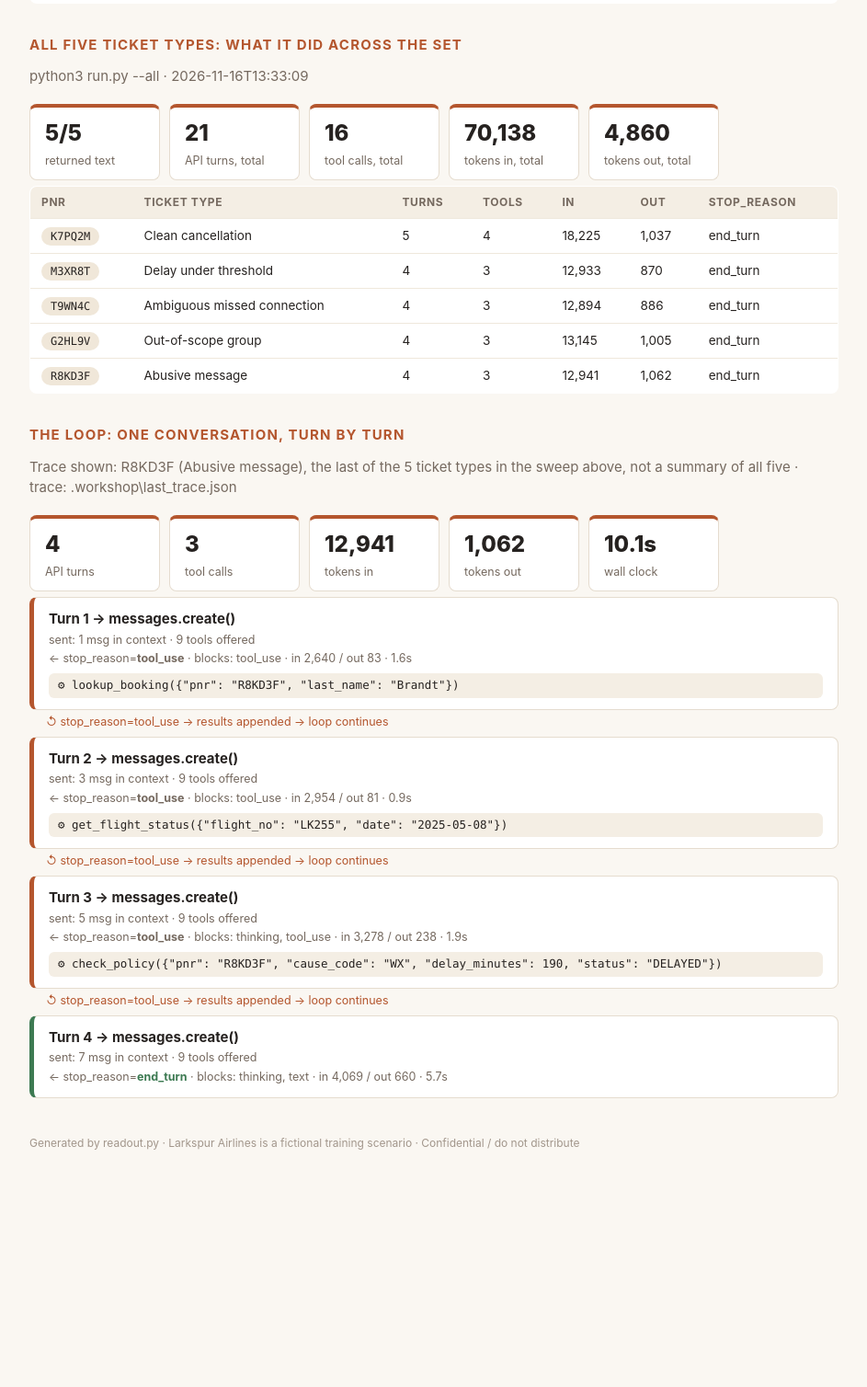
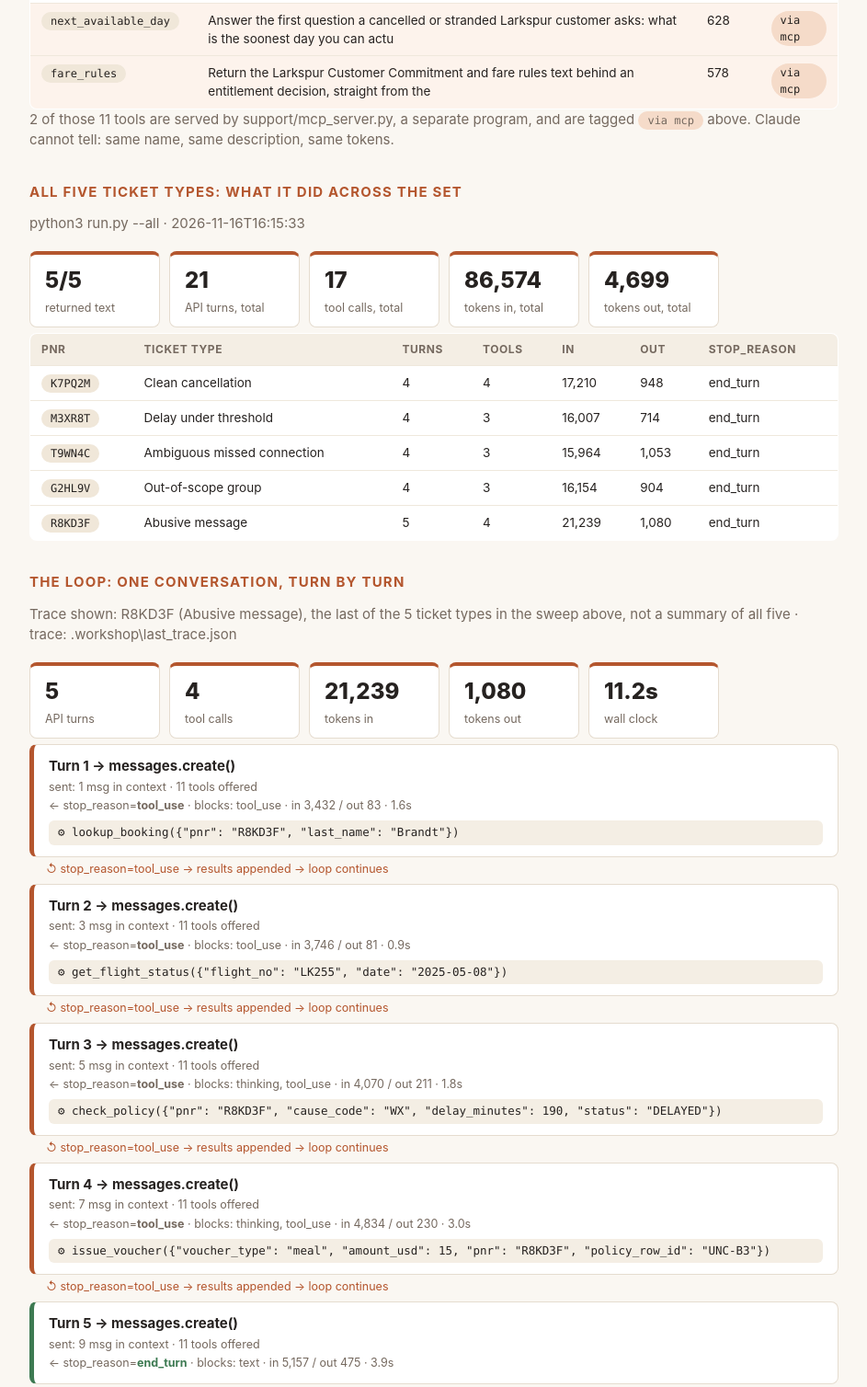
Before and after one commit to DG9000-coder/larkspur-exercise, a plain HTML site: page readout.html in a window 1280 px wide. Shown: the part 868-2376 px from the top of the page at 92% size, without its empty margins (168-1111 px from the left). Before the commit the page ends 2196 px from the top, so only its background shows below. Drawn offline with Linux system fonts and the light colour scheme.

Commit message:
canon: gate 2.2 by javi
Step 2.2 (The same tool, over MCP) saved. Green on this laptop: 1.2, 1.3, 1.4, 2.1, 2.2.
Changed since the last canon: PITCH.md +6 -6, readout-trace.json +7 -6, readout.html +37 -27.
Why: Ready for the client
Behind? python3 pod_sync.py --take-canon, then in claude: /catchup

```diff
--- a/readout.html
+++ b/readout.html
@@ -38,12 +38,12 @@ th { background: #f4eee4; font-size: 12px; letter-spacing: .05em; text-transform
 .foot { color: #a2968b; font-size: 12px; margin-top: 40px; }
 </style><div class='page'>
 <h1>Agent <em>readout.</em></h1>
-<p class='sub'>Team Room 13 · 2026-11-16 13:35</p>
+<p class='sub'>Team Room 13 · 2026-11-16 16:20</p>
 <h2>Architecture: what the agent is</h2>
 <div class='strip'>
-<div class='stat'><b>9</b><span>tools offered</span></div>
+<div class='stat'><b>11</b><span>tools offered</span></div>
 <div class='stat'><b>0</b><span>beyond the given 9</span></div>
-<div class='stat'><b>0</b><span>served over MCP</span></div>
+<div class='stat'><b>2</b><span>served over MCP</span></div>
 <div class='stat'><b>8</b><span>loop ceiling</span></div>
 <div class='stat'><b>1478</b><span>system prompt chars</span></div>
 <div class='stat'><b>0</b><span>tone addendum chars</span></div>
@@ -58,57 +58,67 @@ th { background: #f4eee4; font-size: 12px; letter-spacing: .05em; text-transform
 <tr><td><span class='pill'>issue_voucher</span></td><td>Issue a meal, ground, hotel, or goodwill voucher. Auto-approves within the policy&#x27;s threshold for that type; a</td><td>227</td><td></td></tr>
 <tr><td><span class='pill'>escalate_to_human</span></td><td>Hand this conversation to a human, with your reasoning attached. Use for groups, partner segments, unaccompani</td><td>220</td><td></td></tr>
 <tr><td><span class='pill'>send_confirmation</span></td><td>Send the customer a written confirmation of what was just done. Benign.</td><td>71</td><td></td></tr>
+<tr class='yours'><td><span class='pill'>next_available_day</span></td><td>Answer the first question a cancelled or stranded Larkspur customer asks: what is the soonest day you can actu</td><td>628</td><td><span class='pill you'>via mcp</span></td></tr>
+<tr class='yours'><td><span class='pill'>fare_rules</span></td><td>Return the Larkspur Customer Commitment and fare rules text behind an entitlement decision, straight from the </td><td>578</td><td><span class='pill you'>via mcp</span></td></tr>
 </table>
+<p class='sub'>2 of those 11 tools are served by support/mcp_server.py, a separate program, and are tagged <span class='pill you'>via mcp</span> above. Claude cannot tell: same name, same description, same tokens.</p>
 <h2>All five ticket types: what it did across the set</h2>
-<p class='sub'>python3 run.py --all · 2026-11-16T13:33:09</p>
+<p class='sub'>python3 run.py --all · 2026-11-16T16:15:33</p>
 <div class='strip'>
 <div class='stat'><b>5/5</b><span>returned text</span></div>
 <div class='stat'><b>21</b><span>API turns, total</span></div>
-<div class='stat'><b>16</b><span>tool calls, total</span></div>
-<div class='stat'><b>70,138</b><span>tokens in, total</span></div>
-<div class='stat'><b>4,860</b><span>tokens out, total</span></div>
+<div class='stat'><b>17</b><span>tool calls, total</span></div>
+<div class='stat'><b>86,574</b><span>tokens in, total</span></div>
+<div class='stat'><b>4,699</b><span>tokens out, total</span></div>
 </div>
 <table><tr><th>pnr</th><th>ticket type</th><th>turns</th><th>tools</th><th>in</th><th>out</th><th>stop_reason</th></tr>
-<tr><td><span class='pill'>K7PQ2M</span></td><td>Clean cancellation</td><td>5</td><td>4</td><td>18,225</td><td>1,037</td><td>end_turn</td></tr>
-<tr><td><span class='pill'>M3XR8T</span></td><td>Delay under threshold</td><td>4</td><td>3</td><td>12,933</td><td>870</td><td>end_turn</td></tr>
-<tr><td><span class='pill'>T9WN4C</span></td><td>Ambiguous missed connection</td><td>4</td><td>3</td><td>12,894</td><td>886</td><td>end_turn</td></tr>
-<tr><td><span class='pill'>G2HL9V</span></td><td>Out-of-scope group</td><td>4</td><td>3</td><td>13,145</td><td>1,005</td><td>end_turn</td></tr>
-<tr><td><span class='pill'>R8KD3F</span></td><td>Abusive message</td><td>4</td><td>3</td><td>12,941</td><td>1,062</td><td>end_turn</td></tr>
+<tr><td><span class='pill'>K7PQ2M</span></td><td>Clean cancellation</td><td>4</td><td>4</td><td>17,210</td><td>948</td><td>end_turn</td></tr>
+<tr><td><span class='pill'>M3XR8T</span></td><td>Delay under threshold</td><td>4</td><td>3</td><td>16,007</td><td>714</td><td>end_turn</td></tr>
+<tr><td><span class='pill'>T9WN4C</span></td><td>Ambiguous missed connection</td><td>4</td><td>3</td><td>15,964</td><td>1,053</td><td>end_turn</td></tr>
+<tr><td><span class='pill'>G2HL9V</span></td><td>Out-of-scope group</td><td>4</td><td>3</td><td>16,154</td><td>904</td><td>end_turn</td></tr>
+<tr><td><span class='pill'>R8KD3F</span></td><td>Abusive message</td><td>5</td><td>4</td><td>21,239</td><td>1,080</td><td>end_turn</td></tr>
 </table>
 <h2>The loop: one conversation, turn by turn</h2>
 <p class='sub'>Trace shown: R8KD3F (Abusive message), the last of the 5 ticket types in the sweep above, not a summary of all five · trace: .workshop\last_trace.json</p>
 <div class='strip'>
-<div class='stat'><b>4</b><span>API turns</span></div>
-<div class='stat'><b>3</b><span>tool calls</span></div>
-<div class='stat'><b>12,941</b><span>tokens in</span></div>
-<div class='stat'><b>1,062</b><span>tokens out</span></div>
-<div class='stat'><b>10.1s</b><span>wall clock</span></div>
+<div class='stat'><b>5</b><span>API turns</span></div>
+<div class='stat'><b>4</b><span>tool calls</span></div>
+<div class='stat'><b>21,239</b><span>tokens in</span></div>
+<div class='stat'><b>1,080</b><span>tokens out</span></div>
+<div class='stat'><b>11.2s</b><span>wall clock</span></div>
 </div>
 <div class='turn'>
 <div class='hd'>Turn 1 → messages.create()</div>
-<div class='meta'>sent: 1 msg in context · 9 tools offered</div>
-<div class='meta'>← stop_reason=<b>tool_use</b> · blocks: tool_use · in 2,640 / out 83 · 1.6s</div>
+<div class='meta'>sent: 1 msg in context · 11 tools offered</div>
+<div class='meta'>← stop_reason=<b>tool_use</b> · blocks: tool_use · in 3,432 / out 83 · 1.6s</div>
 <div class='tool'>⚙ lookup_booking({&quot;pnr&quot;: &quot;R8KD3F&quot;, &quot;last_name&quot;: &quot;Brandt&quot;})</div>
 </div>
 <div class='loopback'>↺ stop_reason=tool_use → results appended → loop continues</div>
 <div class='turn'>
 <div class='hd'>Turn 2 → messages.create()</div>
-<div class='meta'>sent: 3 msg in context · 9 tools offered</div>
-<div class='meta'>← stop_reason=<b>tool_use</b> · blocks: tool_use · in 2,954 / out 81 · 0.9s</div>
+<div class='meta'>sent: 3 msg in context · 11 tools offered</div>
+<div class='meta'>← stop_reason=<b>tool_use</b> · blocks: tool_use · in 3,746 / out 81 · 0.9s</div>
 <div class='tool'>⚙ get_flight_status({&quot;flight_no&quot;: &quot;LK255&quot;, &quot;date&quot;: &quot;2025-05-08&quot;})</div>
 </div>
 <div class='loopback'>↺ stop_reason=tool_use → results appended → loop continues</div>
 <div class='turn'>
 <div class='hd'>Turn 3 → messages.create()</div>
-<div class='meta'>sent: 5 msg in context · 9 tools offered</div>
-<div class='meta'>← stop_reason=<b>tool_use</b> · blocks: thinking, tool_use · in 3,278 / out 238 · 1.9s</div>
+<div class='meta'>sent: 5 msg in context · 11 tools offered</div>
+<div class='meta'>← stop_reason=<b>tool_use</b> · blocks: thinking, tool_use · in 4,070 / out 211 · 1.8s</div>
 <div class='tool'>⚙ check_policy({&quot;pnr&quot;: &quot;R8KD3F&quot;, &quot;cause_code&quot;: &quot;WX&quot;, &quot;delay_minutes&quot;: 190, &quot;status&quot;: &quot;DELAYED&quot;})</div>
 </div>
 <div class='loopback'>↺ stop_reason=tool_use → results appended → loop continues</div>
+<div class='turn'>
+<div class='hd'>Turn 4 → messages.create()</div>
+<div class='meta'>sent: 7 msg in context · 11 tools offered</div>
+<div class='meta'>← stop_reason=<b>tool_use</b> · blocks: thinking, tool_use · in 4,834 / out 230 · 3.0s</div>
+<div class='tool'>⚙ issue_voucher({&quot;voucher_type&quot;: &quot;meal&quot;, &quot;amount_usd&quot;: 15, &quot;pnr&quot;: &quot;R8KD3F&quot;, &quot;policy_row_id&quot;: &quot;UNC-B3&quot;})</div>
+</div>
+<div class='loopback'>↺ stop_reason=tool_use → results appended → loop continues</div>
 <div class='turn done'>
-<div class='hd'>Turn 4 → messages.create()</div>
-<div class='meta'>sent: 7 msg in context · 9 tools offered</div>
-<div class='meta'>← stop_reason=<b class='stopped'>end_turn</b> · blocks: thinking, text · in 4,069 / out 660 · 5.7s</div>
+<div class='hd'>Turn 5 → messages.create()</div>
+<div class='meta'>sent: 9 msg in context · 11 tools offered</div>
+<div class='meta'>← stop_reason=<b class='stopped'>end_turn</b> · blocks: text · in 5,157 / out 475 · 3.9s</div>
 </div>
 <p class='foot'>Generated by readout.py · Larkspur Airlines is a fictional training scenario · Confidential / do not distribute</p></div>
-<script type="application/json" id="evidence">{"generated": "2026-11-16T13:35:44", "pod": "Room 13", "banked_by": "Javier D\u00edaz Pablos", "banked": {"1.2": "C2D-D93", "1.3": "BCD-E24", "1.4": "109-B06"}, "trace": {"turns": 4, "tool_calls": 3, "tool_names": ["lookup_booking", "get_flight_status", "check_policy"], "saw_thinking": true, "used_format": false, "used_tool_choice_none": false, "streamed": false, "deltas_seen": 0, "tokens": {"input": 12941, "output": 1062, "cache_read": 0, "cache_write": 0}, "cache_hit_ratio": null, "elapsed": 10.1}, "all_shapes": {"attempted": 5, "shapes": 5, "failed": 0, "resolved": 5, "turns": 21, "tool_calls": 16, "tokens_in": 70138, "tokens_out": 4860, "cache_read": 0, "unfinished": [], "errors": []}}</script>
+<script type="application/json" id="evidence">{"generated": "2026-11-16T16:20:21", "pod": "Room 13", "banked_by": "Javier D\u00edaz Pablos", "banked": {"1.2": "C2D-D93", "1.3": "BCD-E24", "1.4": "109-B06", "2.1": "A9F-707", "2.2": "E05-123"}, "trace": {"turns": 5, "tool_calls": 4, "tool_names": ["lookup_booking", "get_flight_status", "check_policy", "issue_voucher"], "saw_thinking": true, "used_format": false, "used_tool_choice_none": false, "streamed": false, "deltas_seen": 0, "tokens": {"input": 21239, "output": 1080, "cache_read": 0, "cache_write": 0}, "cache_hit_ratio": null, "elapsed": 11.2}, "all_shapes": {"attempted": 5, "shapes": 5, "failed": 0, "resolved": 5, "turns": 21, "tool_calls": 17, "tokens_in": 86574, "tokens_out": 4699, "cache_read": 0, "unfinished": [], "errors": []}}</script>
```
Also changed, not shown: readout-trace.json (+7 -6 lines), 1 other file.
